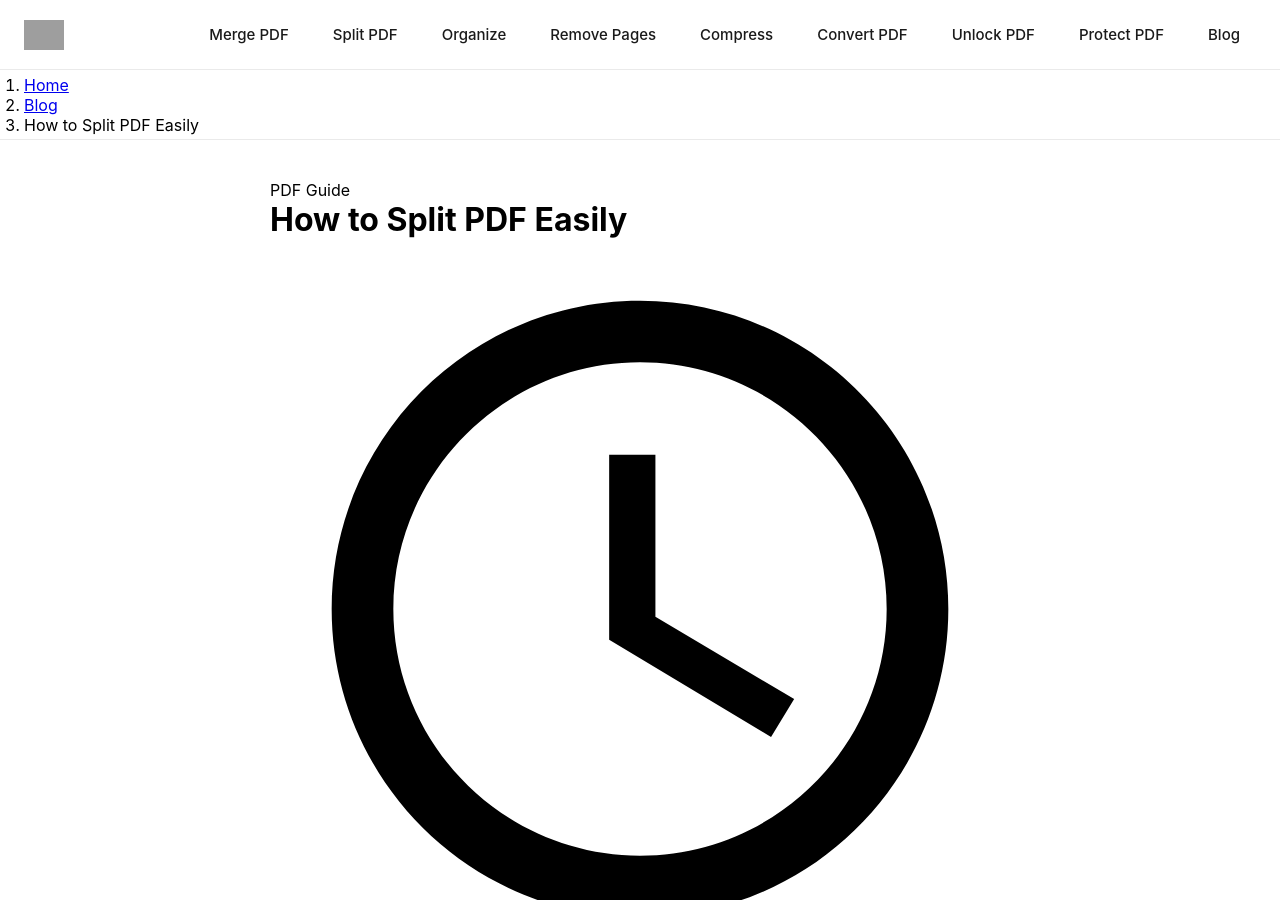
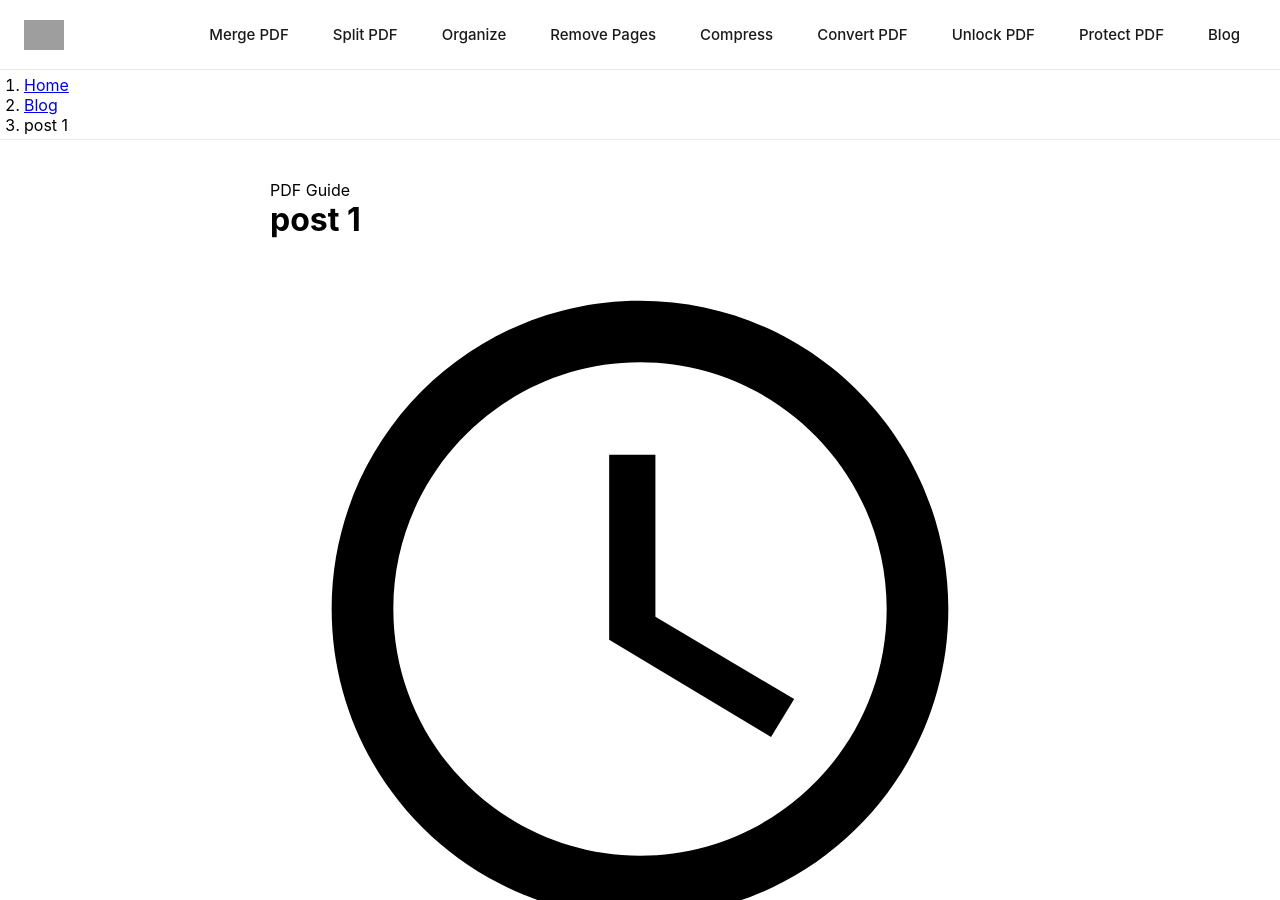
Before and after one commit to rforrupesh/pdf, a Jekyll site: the page built from _posts/2026-04-28-how-to-split-pdf.md, in a window 1280 px wide and 900 px high. Built offline with Jekyll 4.4.1, drawn with Linux system fonts in a browser that asks for light colours; some of the changed text lies outside the part shown; grey boxes are pictures that could not be loaded.

Commit message:
Update 2026-04-28-how-to-split-pdf.md

```diff
--- a/_posts/2026-04-28-how-to-split-pdf.md
+++ b/_posts/2026-04-28-how-to-split-pdf.md
@@ -1,6 +1,7 @@
 ---
 layout: post
-title: "How to Split PDF Easily"
+title: "post 1"
+thumbnail: /assets/img/Fancy-Text-Style.png
 ---
 
 This is a complete guide to split PDF files online.
```
